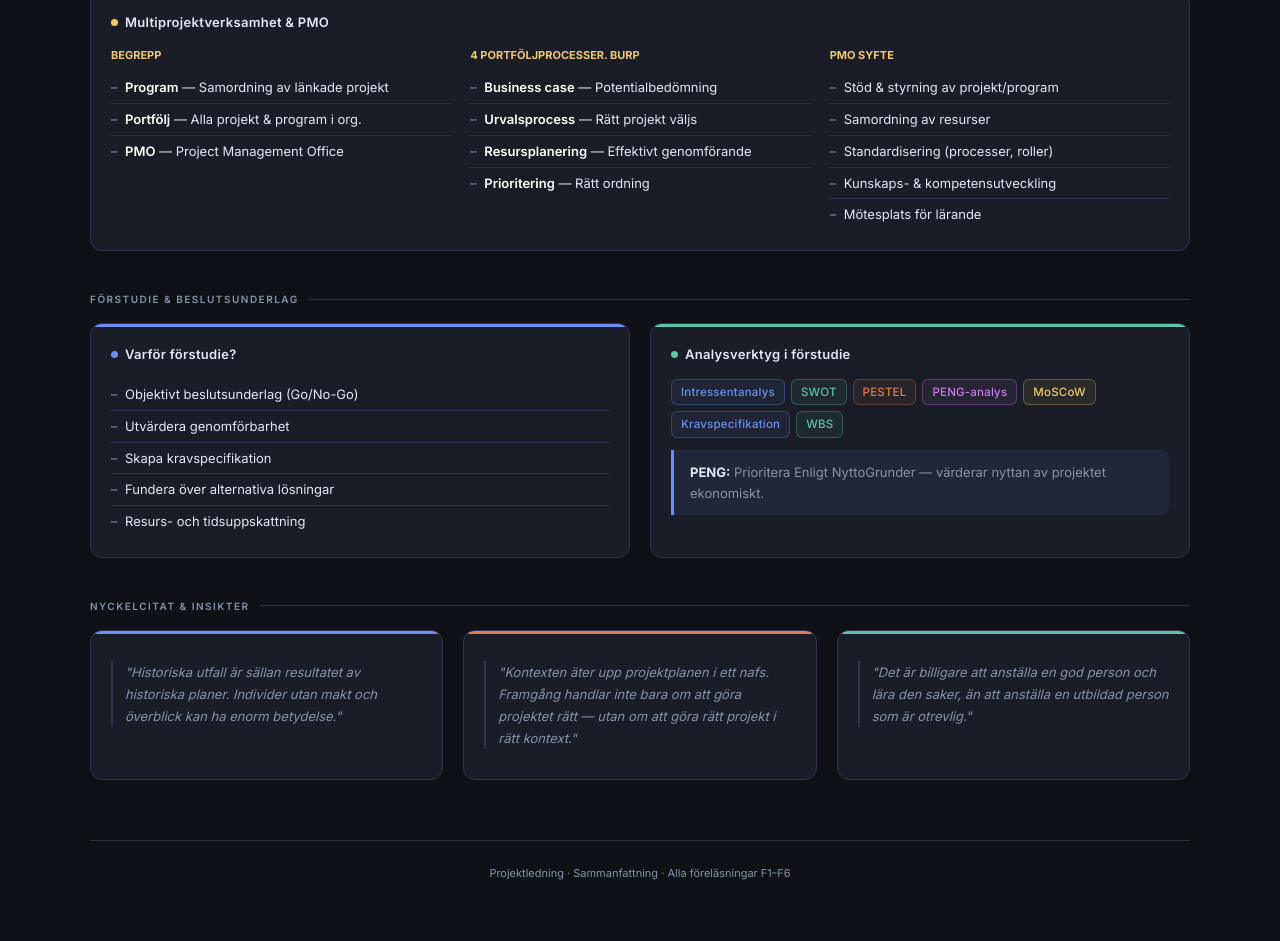
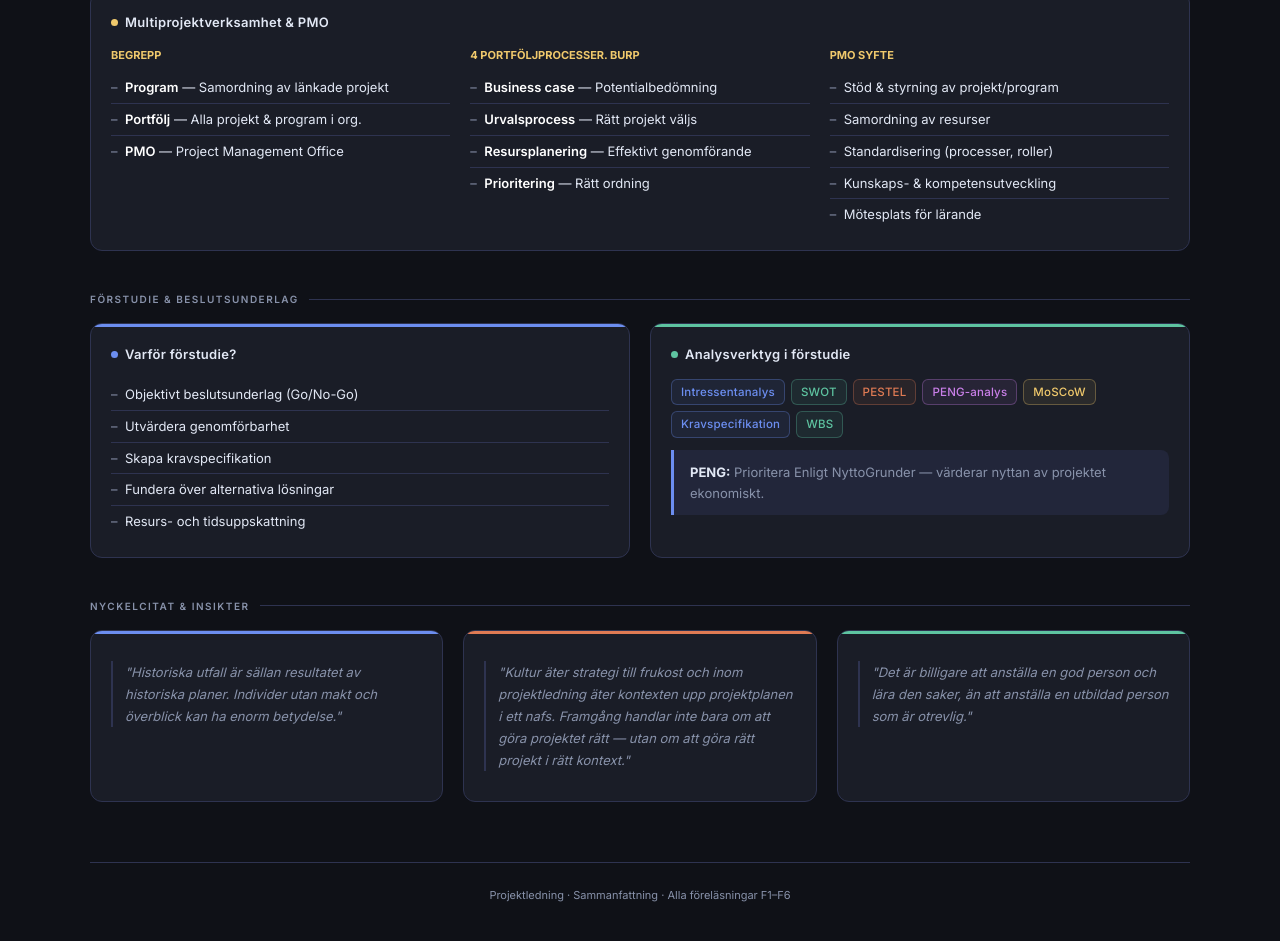
Before and after one commit to lowkirkinator/lowkirkinator.github.io, a plain HTML site: page index.html in a window 1280 px wide. Shown: the part 4881-5822 px from the top of the page. Drawn offline with Linux system fonts and the light colour scheme.

Commit message:
Update quote in index.html for clarity

```diff
--- a/index.html
+++ b/index.html
@@ -1087,7 +1087,7 @@
       <div class="quote" style="font-size:13px;">"Historiska utfall är sällan resultatet av historiska planer. Individer utan makt och överblick kan ha enorm betydelse."</div>
     </div>
     <div class="card orange">
-      <div class="quote" style="font-size:13px;">"Kontexten äter upp projektplanen i ett nafs. Framgång handlar inte bara om att göra projektet rätt — utan om att göra rätt projekt i rätt kontext."</div>
+      <div class="quote" style="font-size:13px;">"Kultur äter strategi till frukost och inom projektledning äter kontexten upp projektplanen i ett nafs. Framgång handlar inte bara om att göra projektet rätt — utan om att göra rätt projekt i rätt kontext."</div>
     </div>
     <div class="card green">
       <div class="quote" style="font-size:13px;">"Det är billigare att anställa en god person och lära den saker, än att anställa en utbildad person som är otrevlig."</div>
```
